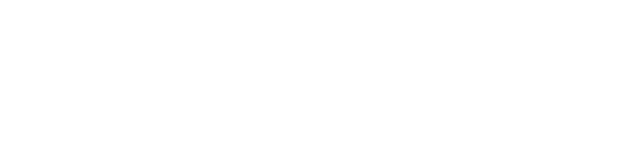
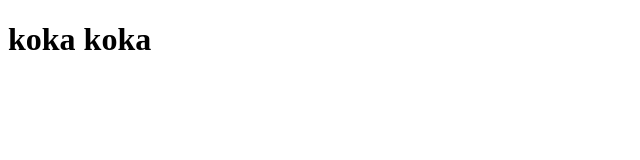
Before and after one commit to M-A-R-V-E-L/middle-wallet, a plain HTML site: page index.html in a window 1280 px wide. Shown: the whole page, without its empty margins (0-640 px from the left). Drawn offline with Linux system fonts and the light colour scheme.

Commit message:
test
test

```diff
--- a/index.html
+++ b/index.html
@@ -10,7 +10,7 @@ koka
 </head>
 
 <body>
-
+  <h1> koka koka </h1>
 </body>
 
 </html>
```
